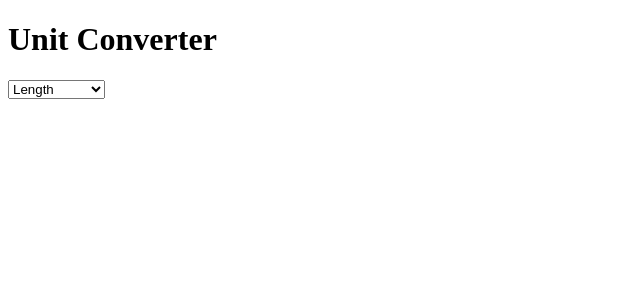
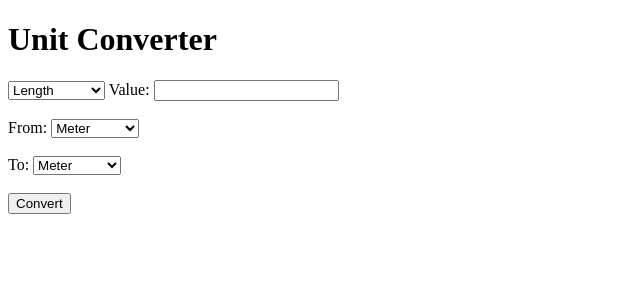
Before and after one commit to Iush-sub/Python-Unit_converter, a Flask app: page / in a window 1280 px wide. Shown: the top 300 px of the page, without its empty margins (0-640 px from the left). Run offline with Flask 3, Linux system fonts and the light colour scheme; parts of the project's set-up code (start-up, migrations or seed data) failed here and were passed over.

Commit message:
still in progrss

```diff
--- a/app.py
+++ b/app.py
@@ -1,6 +1,6 @@
 from flask import Flask,render_template,request,redirect
 from converter import conv #importaing distance conv function from converter py file
-
+from converters.weight import convert_weight
 
 
 app = Flask(__name__)
@@ -12,12 +12,21 @@ def home():
         to_unit= request.form["to_unit"]# same goes for this
         category= request.form["category"]
         value = float(request.form["value"])# stores the numeric value from website as float
-        result = conv(
-            value,
-            from_unit,
-            to_unit,
-            category
-        )
+        if category == "length":
+            result = conv(value, from_unit, to_unit)
+
+        elif category == "weight":
+            result = convert_weight(
+                value,
+                from_unit,
+                to_unit
+            )
+
+        elif category == "temperature":
+            result = None
+
+        elif category == "time":
+            result = None
 
     return render_template("index.html", test=result) #here test is a variable in website which holds the value of variable result in python
 
--- a/converter.py
+++ b/converter.py
@@ -6,23 +6,28 @@ length_unit = {
     "inch": 0.0254
 }
 
-varrity= {
+variety= {
     "length":length_unit,
     "Area":{
         "meter sq":1,
         "kilometer sq":1000*1000
 
+    },
+    "weight":{
+        "gram":0.001,
+        "milligram":0.001*0.001,
+        "kilogram":1
     }
-    "weight":
+
 }
 
 
 
 
 
-def conv(value,from_unit,to_unit,category):
+def conv(value,from_unit,to_unit):
 
-    base= value * length_unit[from_unit]
-    ans = base / length_unit[to_unit]
+    base= value * variety["length"][from_unit]
+    ans = base / variety["length"][to_unit]
 
     return ans #works perfectly
--- /dev/null
+++ b/converters/weight.py
@@ -0,0 +1,13 @@
+weight_units = {
+    "gram": 1,
+    "kilogram": 1000,
+    "milligram": 0.001
+}
+
+def convert_weight(value, from_unit, to_unit):
+
+    base_value = value * weight_units[from_unit]
+
+    result = base_value / weight_units[to_unit]
+
+    return result
--- /dev/null
+++ b/static/script.js
@@ -0,0 +1,9 @@
+console.log("Script Loaded");
+
+const categorySelect = document.getElementById("category");
+
+console.log(categorySelect);
+
+categorySelect.addEventListener("change", function () {
+    console.log("Category Changed");
+});
--- a/templates/index.html
+++ b/templates/index.html
@@ -4,6 +4,7 @@
     <title>Unit Converter</title>
 </head>
 <body>
+<script src="{{ url_for('static', filename='script.js') }}"></script>
 
 <h1>Unit Converter</h1>
 
@@ -14,6 +15,34 @@
     <option value="temperature">Temperature</option>
     <option value="time">Time</option>
 </select>
+<label>Value:</label>
+    <input type="number" name="value" required>
+
+    <br><br>
+
+    <label>From:</label>
+    <select name="from_unit">
+        <option value="meter">Meter</option>
+        <option value="kilometer">Kilometer</option>
+        <option value="centimeter">Centimeter</option>
+        <option value="millimeter">Millimeter</option>
+        <option value="inch">Inch</option>500
+    </select>
+
+    <br><br>
+
+    <label>To:</label>
+    <select name="to_unit">
+        <option value="meter">Meter</option>
+        <option value="kilometer">Kilometer</option>
+        <option value="centimeter">Centimeter</option>
+        <option value="millimeter">Millimeter</option>
+        <option value="inch">Inch</option>
+    </select>
+
+    <br><br>
+
+    <button type="submit">Convert</button>
 
 
 </form>
```
Also changed, not shown: converters/__init__.py (added), converters/length.py (added).
